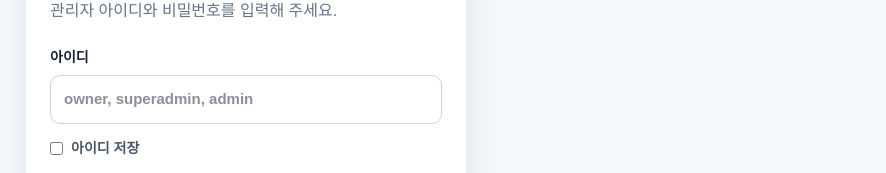
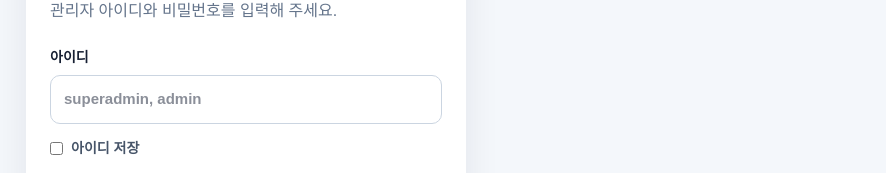
Before and after one commit to taewonkim1124/PIC, a Next.js app: page /login in a window 1280 px wide. Shown: the part 156-329 px from the top of the page, without its empty margins (394-1280 px from the left). Built offline with nearby package versions, Linux system fonts and the light colour scheme.

Commit message:
Hide owner login from public UI

```diff
--- a/app/login/page.tsx
+++ b/app/login/page.tsx
@@ -14,7 +14,7 @@
     title: "로그인",
     description: "관리자 아이디와 비밀번호를 입력해 주세요.",
     username: "아이디",
-    usernamePlaceholder: "owner, superadmin, admin",
+    usernamePlaceholder: "superadmin, admin",
     rememberUsername: "아이디 저장",
     password: "비밀번호",
     passwordPlaceholder: "비밀번호 입력",
@@ -27,7 +27,7 @@
     title: "Log In",
     description: "Enter your admin username and password.",
     username: "Username",
-    usernamePlaceholder: "owner, superadmin, admin",
+    usernamePlaceholder: "superadmin, admin",
     rememberUsername: "Remember username",
     password: "Password",
     passwordPlaceholder: "Enter password",
```
Also changed, not shown: 2 other files (tests, documents, lock files or other folders).
